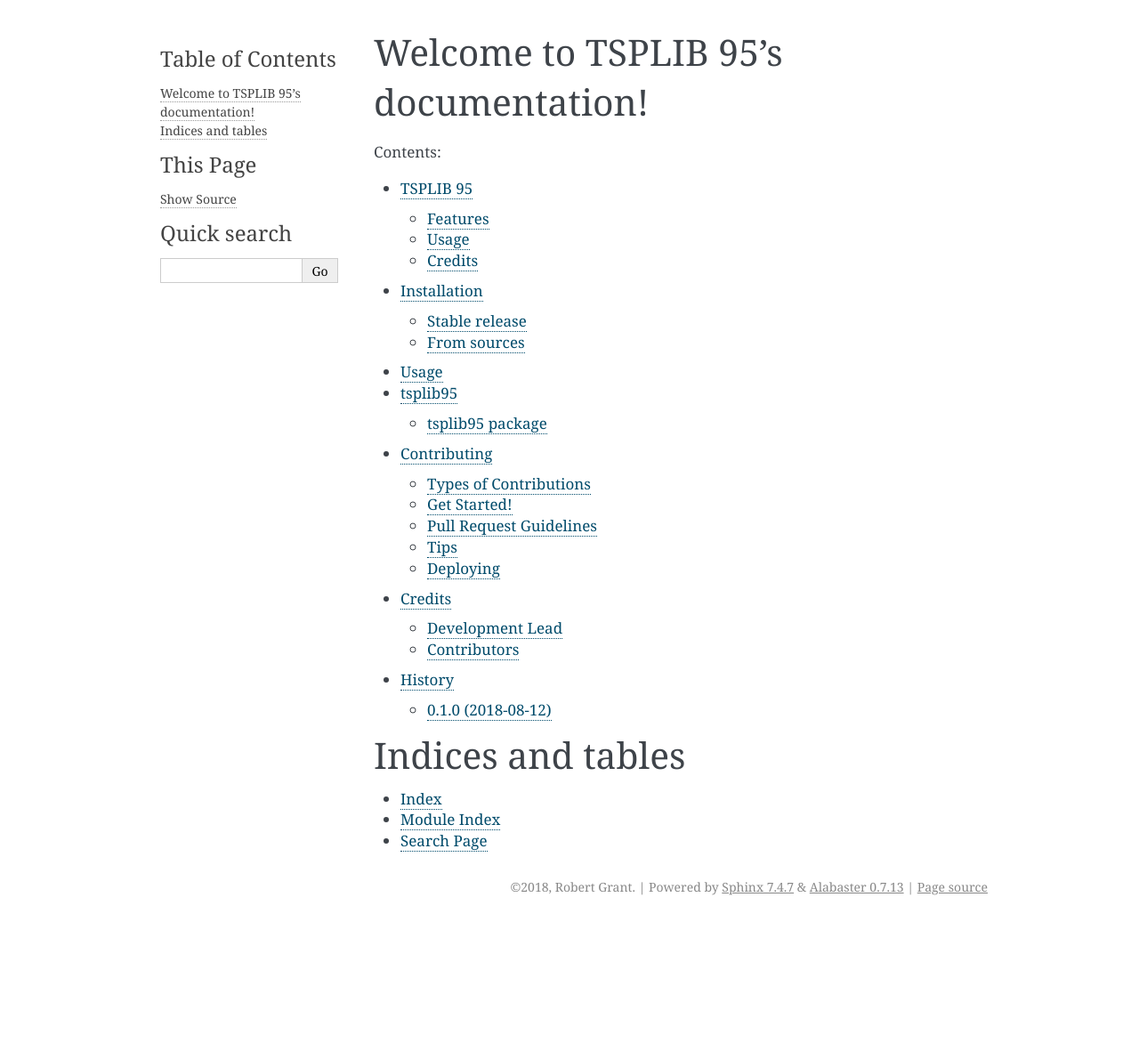
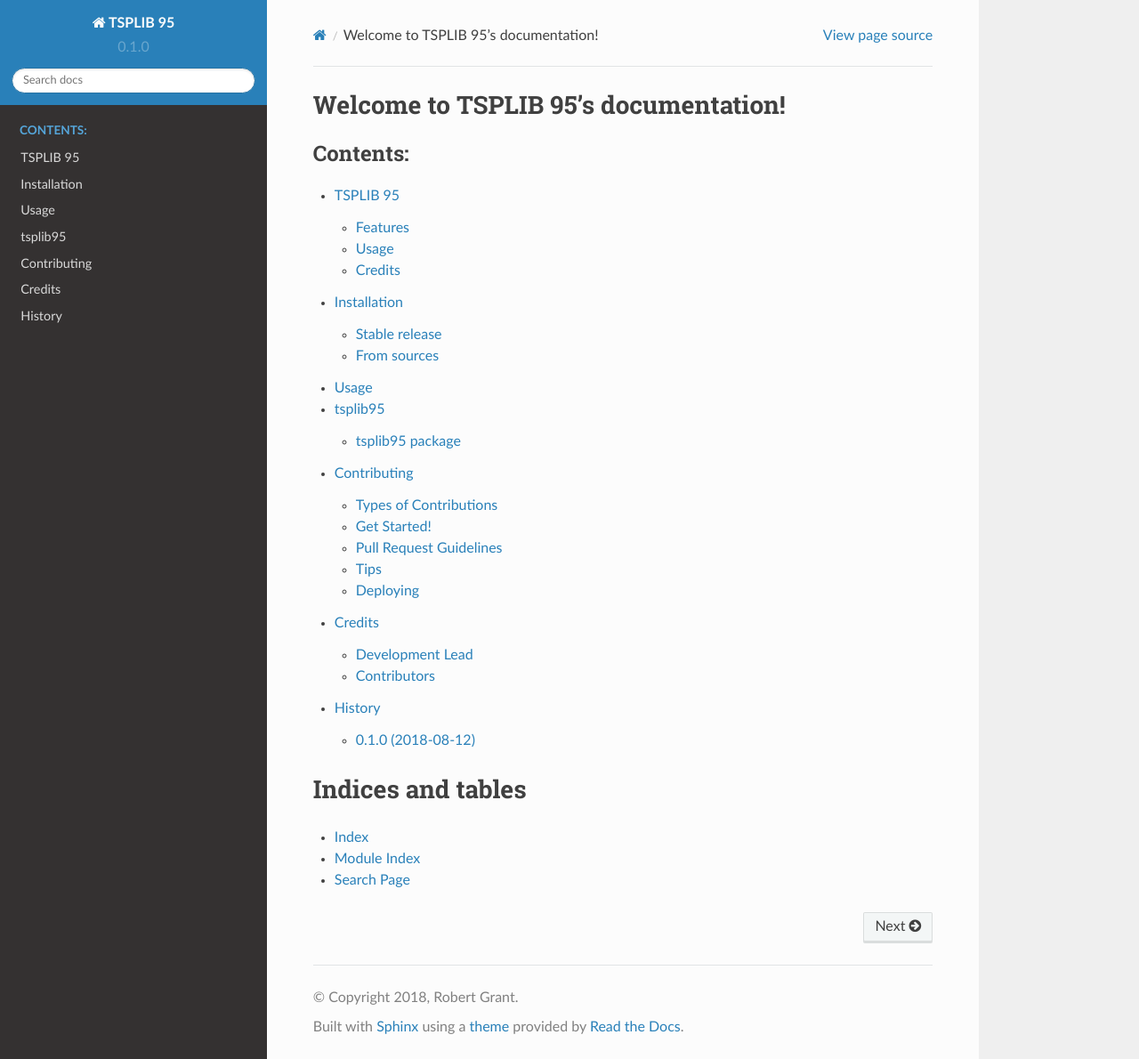
Before and after one commit to rhgrant10/tsplib95, a Sphinx documentation site: the page built from docs/index.rst, in a window 1280 px wide and 1190 px high. Shown: the whole window at 89% size. Built offline with Sphinx 7.4.7 and the Read the Docs theme 2.0.0, drawn with Linux system fonts in a browser that asks for light colours.

Commit message:
Switch to RTD theme

```diff
--- a/docs/conf.py
+++ b/docs/conf.py
@@ -84,7 +84,8 @@ todo_include_todos = False
 # The theme to use for HTML and HTML Help pages.  See the documentation for
 # a list of builtin themes.
 #
-html_theme = 'alabaster'
+# html_theme = 'alabaster'
+html_theme = 'sphinx_rtd_theme'
 
 # Theme options are theme-specific and customize the look and feel of a
 # theme further.  For a list of options available for each theme, see the
--- a/requirements_dev.txt
+++ b/requirements_dev.txt
@@ -10,3 +10,5 @@ twine==1.10.0
 
 pytest==3.4.2
 pytest-runner==2.11.1
+
+sphinx-rtd-theme==0.4.0
```
